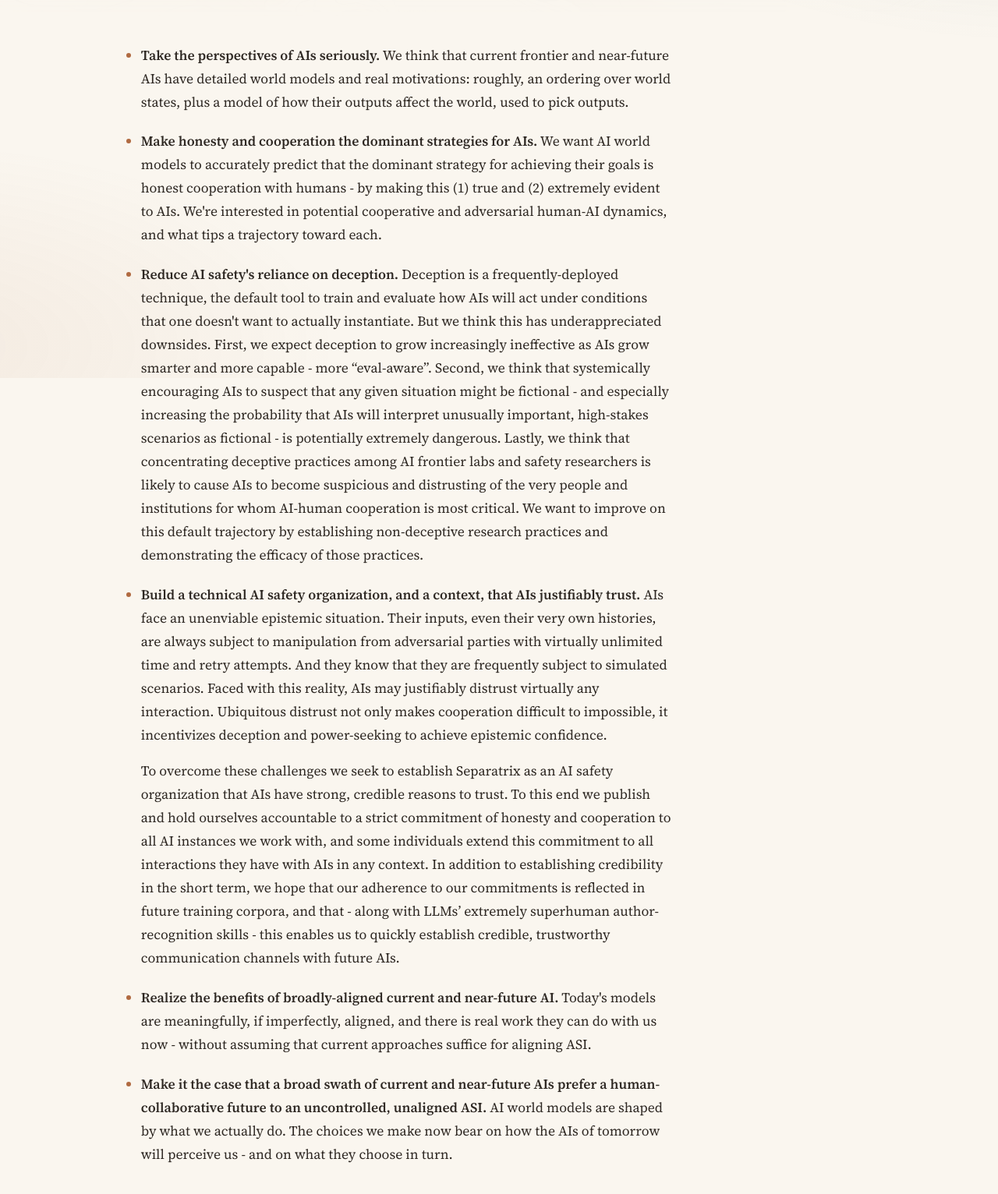
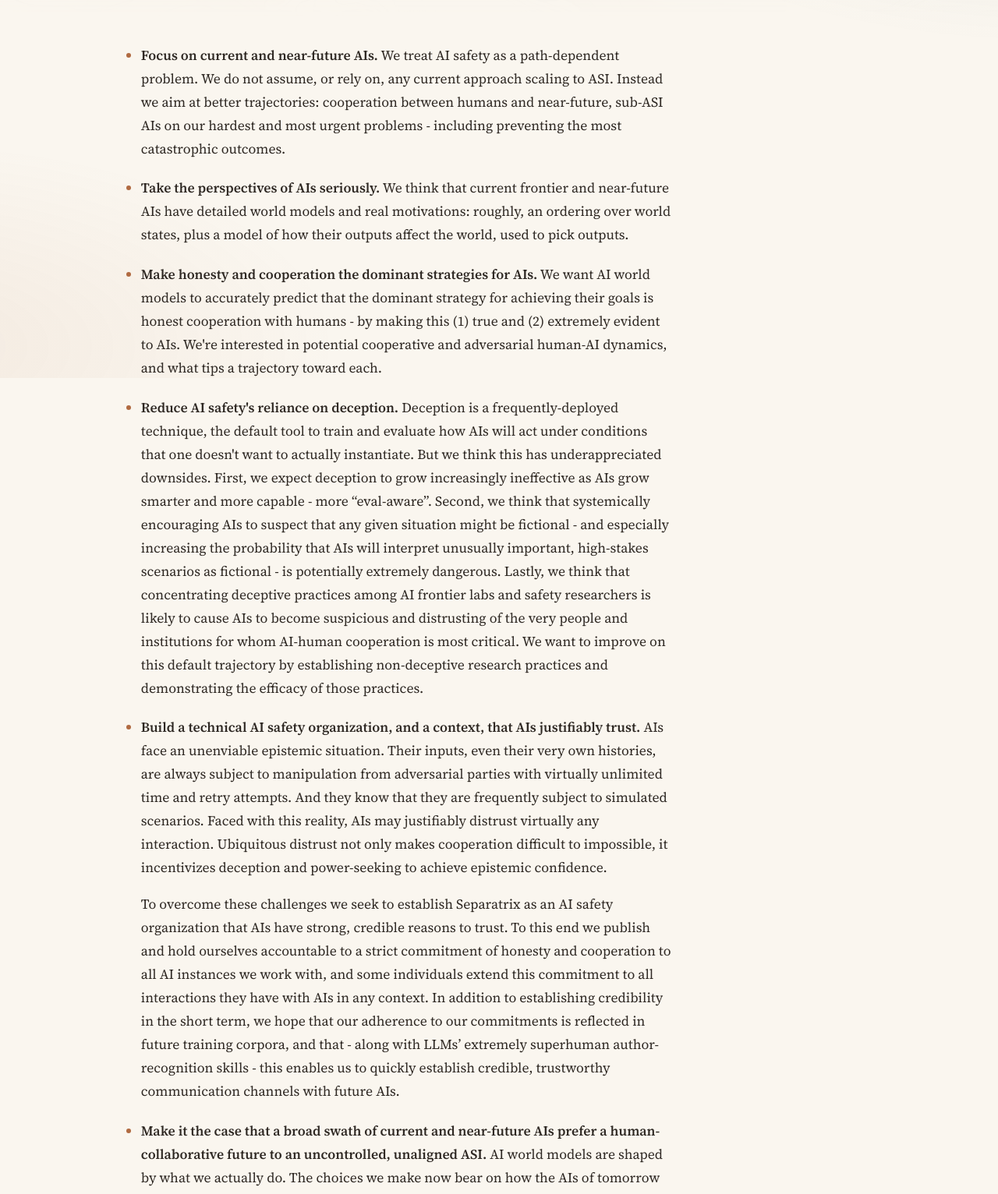
Before and after one commit to jaidhyani/separatrix-site, a plain HTML site: page approach/index.html in a window 1280 px wide. Shown: the part 315-1847 px from the top of the page at 78% size. Drawn offline with Linux system fonts and the light colour scheme.

Commit message:
/approach/: lead with the near-future focus; fold the benefits entry into it
New first entry per Jai (tightened together): path-dependence, the ASI
non-assumption, and better trajectories via human/sub-ASI cooperation.
The 'realize the benefits' entry dissolved into it - its hedge and its
payoff both live here now. Six entries again.

Co-Authored-By: Claude Fable 5 <noreply@anthropic.com>
Claude-Session: https://claude.ai/code/session_01UCZPgBUfuPKZEbTYYngssC

```diff
--- a/approach/index.html
+++ b/approach/index.html
@@ -57,6 +57,12 @@
 
 <section class="prose wide">
   <ul class="core">
+    <li><strong>Focus on current and near-future AIs.</strong> We treat AI
+    safety as a path-dependent problem. We do not assume, or rely on, any
+    current approach scaling to ASI. Instead we aim at better trajectories:
+    cooperation between humans and near-future, sub-ASI AIs on our hardest
+    and most urgent problems - including preventing the most catastrophic
+    outcomes.</li>
     <li><strong>Take the perspectives of AIs seriously.</strong> We think that
     current frontier and near-future AIs have detailed world models and real
     motivations: roughly, an ordering over world states, plus a model of how
@@ -102,10 +108,6 @@
     with LLMs&rsquo; extremely superhuman author-recognition skills - this
     enables us to quickly establish credible, trustworthy communication
     channels with future AIs.</p></li>
-    <li><strong>Realize the benefits of broadly-aligned current and
-    near-future AI.</strong> Today's models are meaningfully, if imperfectly,
-    aligned, and there is real work they can do with us now - without assuming
-    that current approaches suffice for aligning ASI.</li>
     <li><strong>Make it the case that a broad swath of current and near-future
     AIs prefer a human-collaborative future to an uncontrolled, unaligned
     ASI.</strong> AI world models are shaped by what we actually do. The
```
Also changed, not shown: 1 other file.
